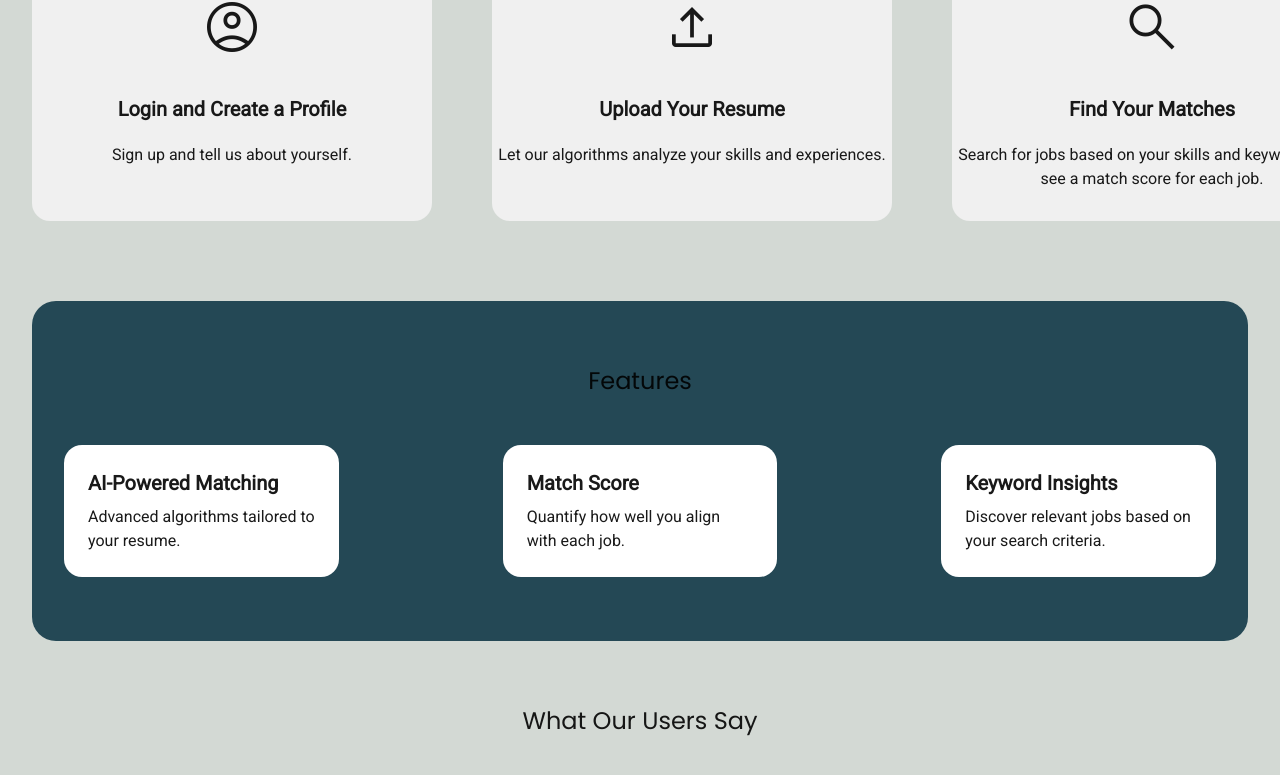
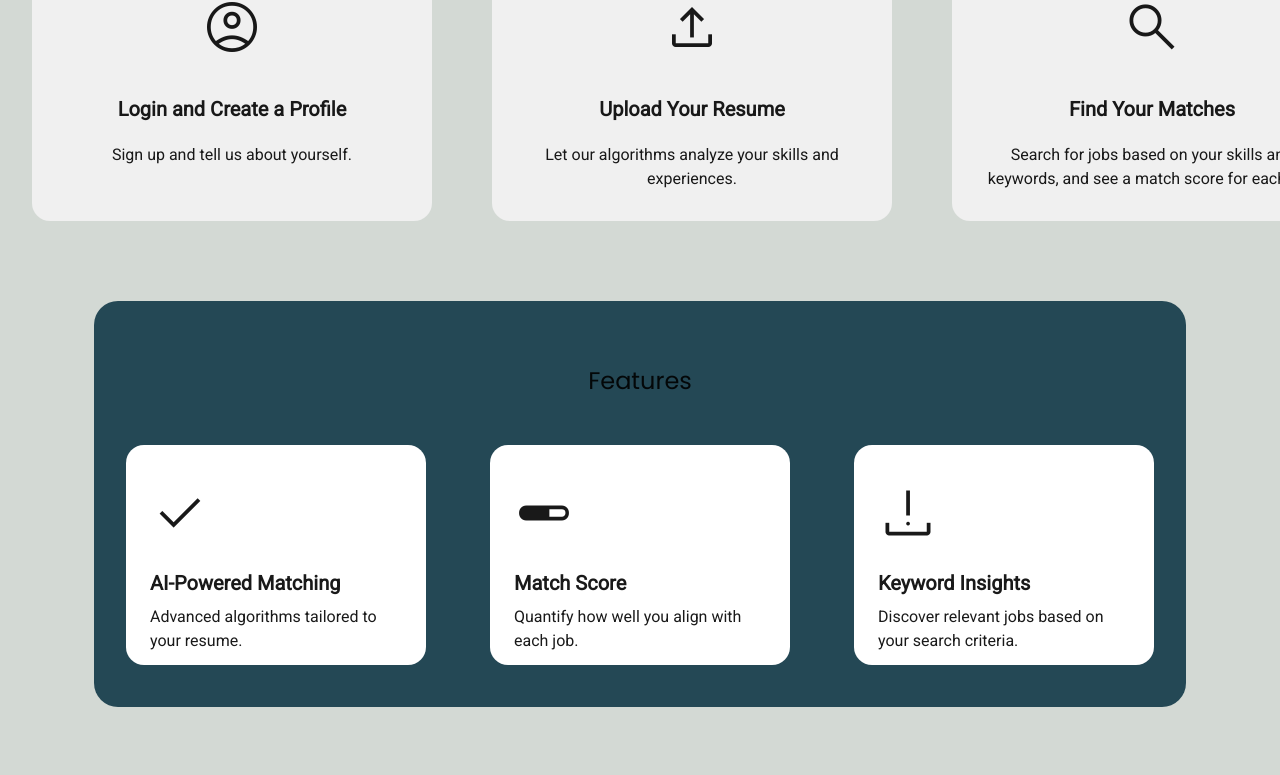
Before and after one commit to mason-lee19/CareerSageAI, a React (Create React App) app in the folder career-sage/: page /home in a window 1280 px wide. Shown: the part 705-1480 px from the top of the page. Built offline with nearby package versions, Linux system fonts and the light colour scheme.

Commit message:
Small updates to home page design

```diff
--- a/career-sage/src/App.js
+++ b/career-sage/src/App.js
@@ -23,13 +23,11 @@ function App() {
             <Route path="/home" element={<Home />} />
             <Route path="/contact" element={<Contact />} />
             <Route path="/jobsearch" element={<JobSearch />} />
-            <Route path="/interviewprep" element={<IntPrep />} />
           </Routes>
           <Routes>
             <Route path="/home" element={<Footer />} />
             <Route path="/contact" element={<Footer />} />
             <Route path="/jobsearch" element={<Footer />} />
-            <Route path="/interviewprep" element={<Footer />} />
           </Routes>
         </div>
       </div>
--- a/career-sage/src/components/navbar.js
+++ b/career-sage/src/components/navbar.js
@@ -17,11 +17,6 @@ function Navbar() {
           </Link>
         </li>
         <li>
-          <Link to="/interviewprep" className="hover:underline">
-            Interview Prep
-          </Link>
-        </li>
-        <li>
           <Link to="/contact" className="hover:underline">
             Contact
           </Link>
--- a/career-sage/src/pages/home.js
+++ b/career-sage/src/pages/home.js
@@ -28,7 +28,7 @@ function Home() {
 
       <section id="how-it-works" className="py-16">
         <h3 className="text-2xl font-title text-center mb-12">How It Works</h3>
-        <div className="grid grid-cols-3 gap-8">
+        <div className="grid grid-cols-3 gap-164">
           <div className="text-center">
             <div className="h-[250px] w-[400px] bg-neutral-200 rounded-md mx-auto mb-4 flex-1 items-center justify-center">
               <span className="material-symbols-outlined text-primary-500 text-6xl py-12">
@@ -37,7 +37,7 @@ function Home() {
               <h4 className="text-xl font-semibold mb-2 py-3">
                 Login and Create a Profile
               </h4>
-              <p>Sign up and tell us about yourself.</p>
+              <p className="px-6">Sign up and tell us about yourself.</p>
             </div>
           </div>
           <div className="text-center">
@@ -48,7 +48,9 @@ function Home() {
               <h4 className="text-xl font-semibold mb-2 py-3">
                 Upload Your Resume
               </h4>
-              <p>Let our algorithms analyze your skills and experiences.</p>
+              <p className="px-6">
+                Let our algorithms analyze your skills and experiences.
+              </p>
             </div>
           </div>
           <div className="text-center">
@@ -59,7 +61,7 @@ function Home() {
               <h4 className="text-xl font-semibold mb-2 py-3">
                 Find Your Matches
               </h4>
-              <p>
+              <p className="px-6">
                 Search for jobs based on your skills and keywords, and see a
                 match score for each job.
               </p>
@@ -73,16 +75,25 @@ function Home() {
         className="px-8 py-16 bg-neutral-200 bg-primary rounded-t-lg rounded-b-lg"
       >
         <h3 className="text-2xl font-title text-center mb-12">Features</h3>
-        <div className="grid grid-cols-3 gap-8">
-          <div className="bg-white p-6 rounded-md shadow-sm">
+        <div className="grid grid-cols-3 gap-64 h-[150px] mb-12">
+          <div className="bg-white px-6 py-3 w-[300px] rounded-md shadow-sm">
+            <span className="material-symbols-outlined text-primary-500 text-6xl py-12">
+              Check
+            </span>
             <h4 className="text-xl font-semibold mb-2">AI-Powered Matching</h4>
             <p>Advanced algorithms tailored to your resume.</p>
           </div>
-          <div className="bg-white p-6 rounded-md shadow-sm">
+          <div className="bg-white px-6 py-3 w-[300px] rounded-md shadow-sm">
+            <span className="material-symbols-outlined text-primary-500 text-6xl py-12">
+              Sliders
+            </span>
             <h4 className="text-xl font-semibold mb-2">Match Score</h4>
             <p>Quantify how well you align with each job.</p>
           </div>
-          <div className="bg-white p-6 rounded-md shadow-sm">
+          <div className="bg-white px-6 py-3 w-[300px] rounded-md shadow-sm">
+            <span className="material-symbols-outlined text-primary-500 text-6xl py-12">
+              Partner_Reports
+            </span>
             <h4 className="text-xl font-semibold mb-2">Keyword Insights</h4>
             <p>Discover relevant jobs based on your search criteria.</p>
           </div>
@@ -93,7 +104,7 @@ function Home() {
         <h3 className="text-2xl font-title text-center mb-12">
           What Our Users Say
         </h3>
-        <div className="flex gap-8">
+        <div className="flex gap-164">
           <div className="flex flex-col items-center">
             <img
               src="https://tools-api.webcrumbs.org/image-placeholder/100/100/avatars/1"
--- a/career-sage/src/static/style.css
+++ b/career-sage/src/static/style.css
@@ -377,6 +377,9 @@ video {
 #webcrumbs .h-\[100px\] {
   height: 100px;
 }
+#webcrumbs .h-\[150px\] {
+  height: 150px;
+}
 #webcrumbs .h-\[200px\] {
   height: 200px;
 }
@@ -394,6 +397,9 @@ video {
 }
 #webcrumbs .w-\[100px\] {
   width: 100px;
+}
+#webcrumbs .w-\[300px\] {
+  width: 300px;
 }
 #webcrumbs .w-\[400px\] {
   width: 400px;
@@ -431,7 +437,10 @@ video {
 #webcrumbs .gap-6 {
   gap: 24px;
 }
-#webcrumbs .gap-8 {
+#webcrumbs .gap-64 {
+  gap: 64px;
+}
+#webcrumbs .gap-164 {
   gap: 164px;
 }
 #webcrumbs .rounded-full {
```
